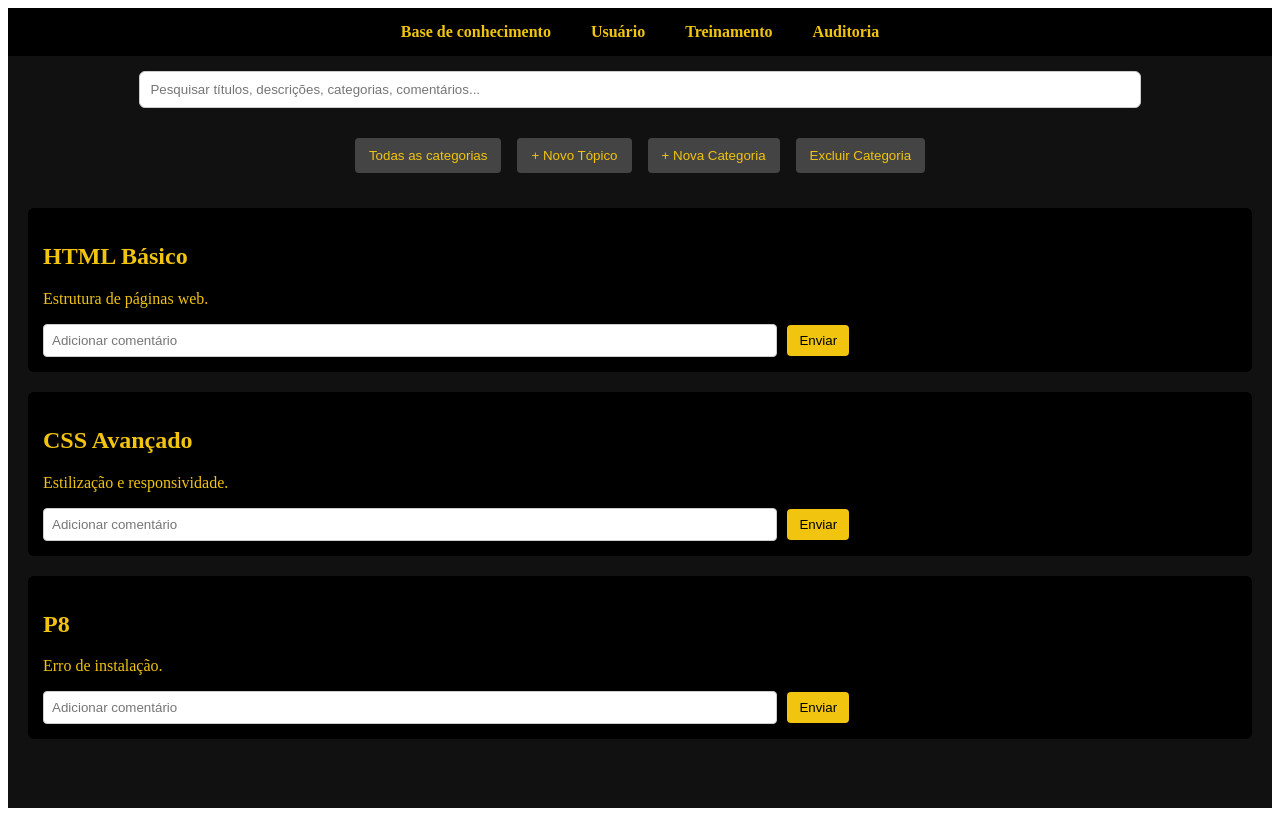
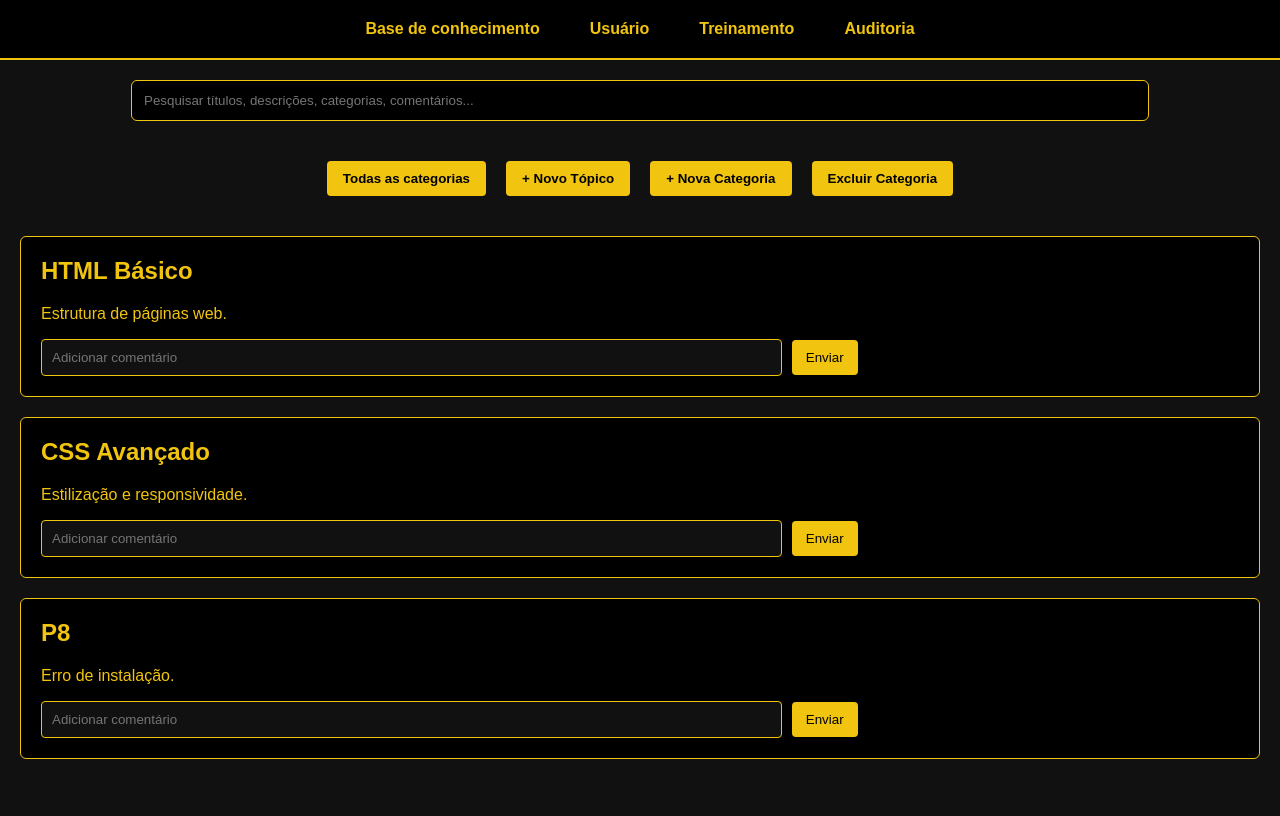
Before and after one commit to Wertco-Bombas/Wertco, a Next.js app: page /base in a window 1280 px wide. Built offline with nearby package versions, Linux system fonts and the light colour scheme.

Commit message:
Update style.css

```diff
--- a/styles/style.css
+++ b/styles/style.css
@@ -1,14 +1,23 @@
+/* Tema geral */
+body {
+  margin: 0;
+  font-family: Arial, sans-serif;
+  background-color: #111; /* fundo preto */
+  color: #f1c40f;         /* texto amarelo */
+}
+
 /* Topo com navegação centralizada */
 .navbar {
   background-color: #000;
-  padding: 15px 20px;
+  padding: 20px;
   text-align: center;
+  border-bottom: 2px solid #f1c40f;
 }
 
 .nav-links {
   list-style: none;
   display: inline-flex;
-  gap: 40px;
+  gap: 50px;
   margin: 0;
   padding: 0;
   font-weight: bold;
@@ -17,77 +26,91 @@
 
 .nav-links li {
   cursor: pointer;
+  transition: color 0.3s;
+}
+
+.nav-links li:hover {
+  color: #d4ac0d;
 }
 
 /* Barra de pesquisa */
 .search-bar {
-  padding: 15px 20px;
+  padding: 20px;
   background: #111;
   text-align: center;
 }
 
 .search-bar input {
   width: 80%;
-  padding: 10px;
+  padding: 12px;
   border-radius: 6px;
-  border: 1px solid #ccc;
+  border: 1px solid #f1c40f;
+  background-color: #000;
+  color: #f1c40f;
 }
 
 /* Botões de ação */
 .actions {
-  padding: 15px 20px;
+  padding: 20px;
   text-align: center;
 }
 
 .actions button {
-  margin: 0 8px;
-  padding: 10px 14px;
-  background: #444;
-  color: #f1c40f;
+  margin: 0 10px;
+  padding: 10px 16px;
+  background: #f1c40f;
+  color: #000;
   border: none;
   border-radius: 4px;
   cursor: pointer;
+  font-weight: bold;
 }
 
 .actions button:hover {
-  background: #666;
+  background: #d4ac0d;
 }
 
 /* Área principal */
-.base-container {
-  background-color: #111;
-  min-height: 100vh;
-  color: #f1c40f;
-}
-
 .content {
   padding: 20px;
 }
 
 .topic {
   background: #000;
-  padding: 15px;
+  padding: 20px;
   margin-bottom: 20px;
   border-radius: 6px;
+  border: 1px solid #f1c40f;
+}
+
+.topic h2 {
+  margin-top: 0;
+  color: #f1c40f;
 }
 
 .comments {
-  margin-top: 10px;
+  margin-top: 15px;
 }
 
 .comments input {
-  padding: 8px;
+  padding: 10px;
   width: 60%;
   border-radius: 4px;
-  border: 1px solid #ccc;
+  border: 1px solid #f1c40f;
+  background-color: #111;
+  color: #f1c40f;
   margin-right: 10px;
 }
 
 .comments button {
-  padding: 8px 12px;
+  padding: 10px 14px;
   background: #f1c40f;
   color: #000;
   border: none;
   border-radius: 4px;
   cursor: pointer;
 }
+
+.comments button:hover {
+  background: #d4ac0d;
+}
```
